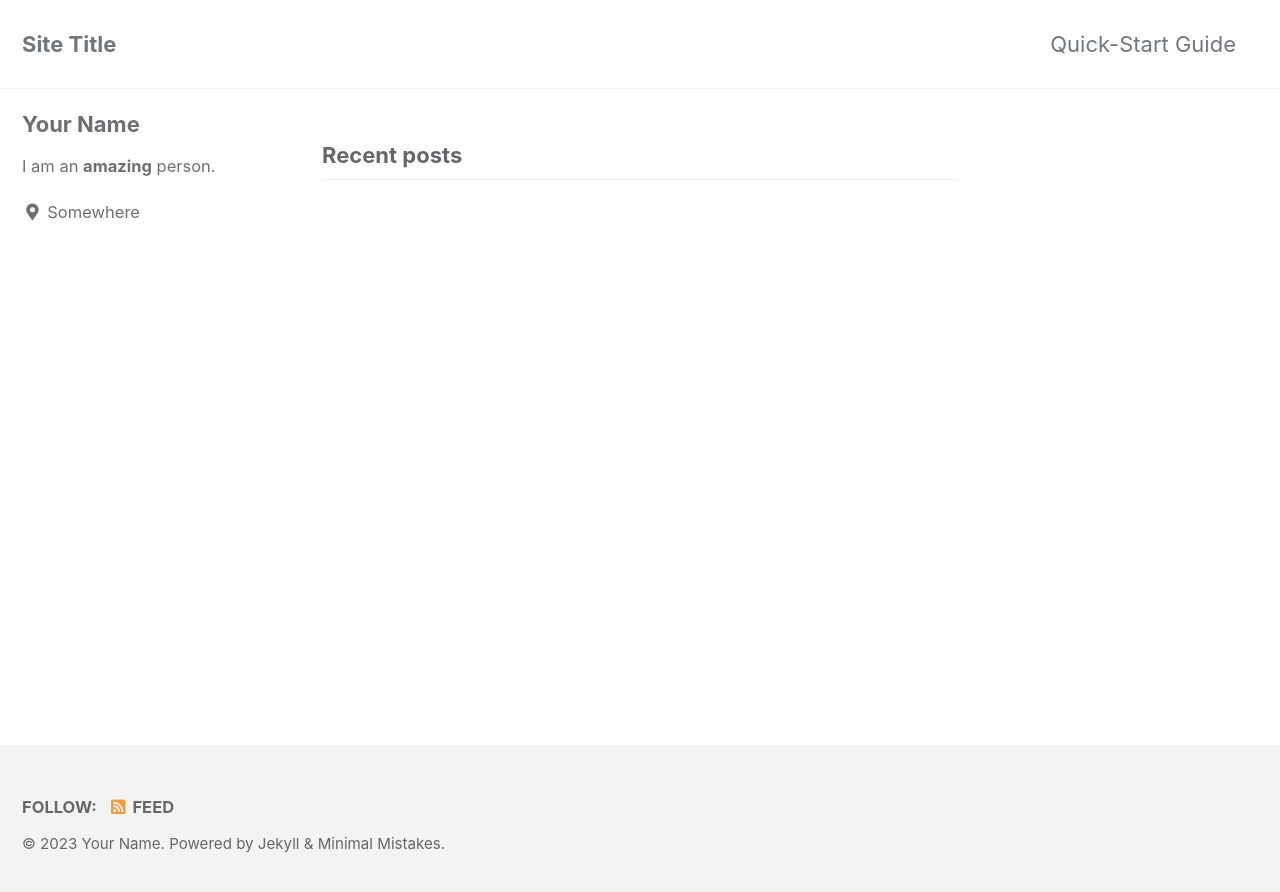
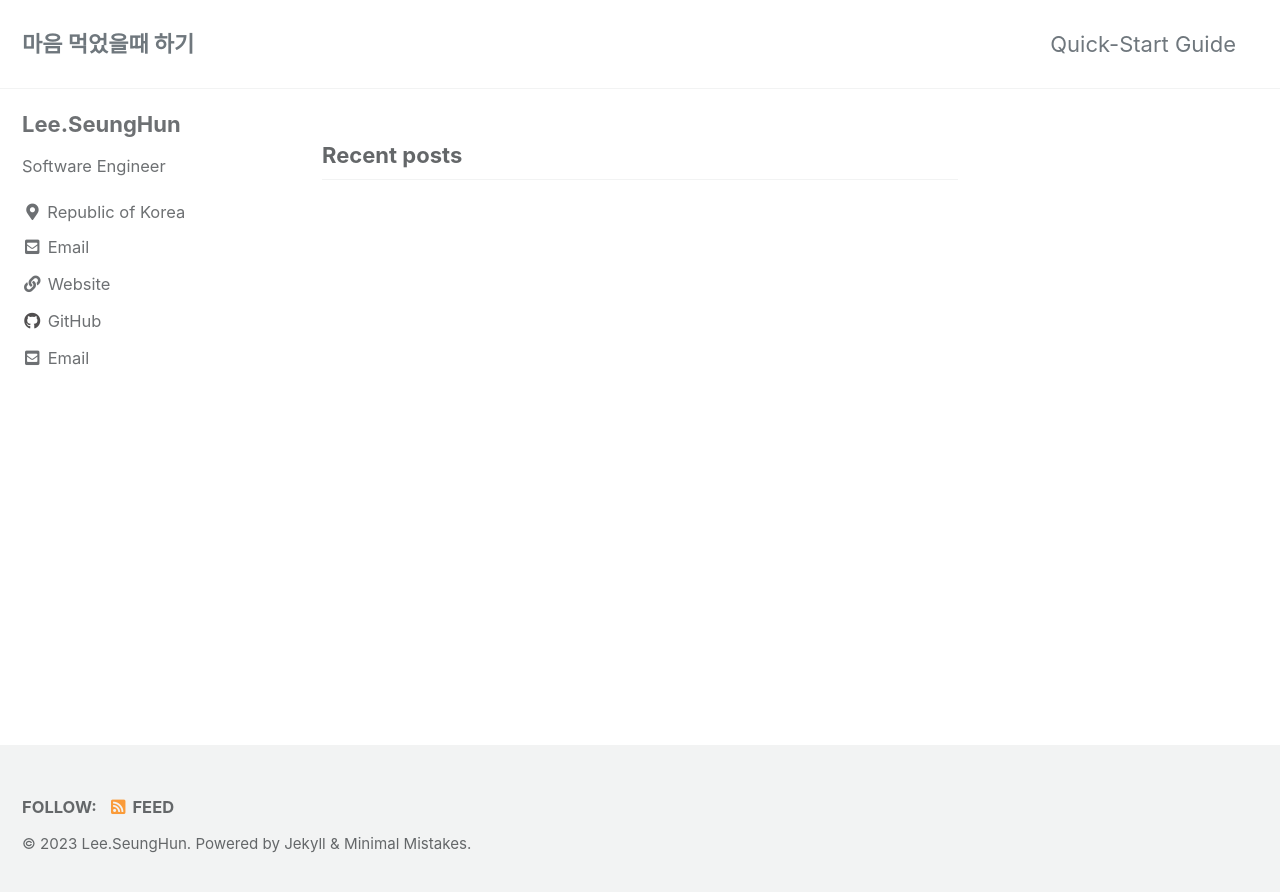
Before and after one commit to ac2dia/ac2dia.github.io, a Jekyll site: the page built from index.html, in a window 1280 px wide. Shown: the top 892 px of the page. Built offline with Jekyll 4.4.1, drawn with Linux system fonts in a browser that asks for light colours; cached includes are drawn as plain includes; the list of posts is cut into pages by our own code.

Commit message:
[블로그] 설정 변경

```diff
--- a/_config.yml
+++ b/_config.yml
@@ -12,153 +12,127 @@
 
 # theme                  : "minimal-mistakes-jekyll"
 # remote_theme           : "mmistakes/minimal-mistakes"
-minimal_mistakes_skin    : "default" # "air", "aqua", "contrast", "dark", "dirt", "neon", "mint", "plum", "sunrise"
+minimal_mistakes_skin: 'default' # "air", "aqua", "contrast", "dark", "dirt", "neon", "mint", "plum", "sunrise"
 
 # Site Settings
-locale                   : "en-US"
-title                    : "Site Title"
-title_separator          : "-"
-subtitle                 : # site tagline that appears below site title in masthead
-name                     : "Your Name"
-description              : "An amazing website."
-url                      : # the base hostname & protocol for your site e.g. "https://mmistakes.github.io"
-baseurl                  : # the subpath of your site, e.g. "/blog"
-repository               : # GitHub username/repo-name e.g. "mmistakes/minimal-mistakes"
-teaser                   : # path of fallback teaser image, e.g. "/assets/images/500x300.png"
-logo                     : # path of logo image to display in the masthead, e.g. "/assets/images/88x88.png"
-masthead_title           : # overrides the website title displayed in the masthead, use " " for no title
+locale: 'en-US'
+title: '마음 먹었을때 하기'
+title_separator: '-'
+subtitle: # site tagline that appears below site title in masthead
+name: 'Lee.SeungHun'
+description: 'An amazing website.'
+url: # the base hostname & protocol for your site e.g. "https://mmistakes.github.io"
+baseurl: # the subpath of your site, e.g. "/blog"
+repository: # GitHub username/repo-name e.g. "mmistakes/minimal-mistakes"
+teaser: # path of fallback teaser image, e.g. "/assets/images/500x300.png"
+logo: # path of logo image to display in the masthead, e.g. "/assets/images/88x88.png"
+masthead_title: # overrides the website title displayed in the masthead, use " " for no title
 # breadcrumbs            : false # true, false (default)
-words_per_minute         : 200
+words_per_minute: 200
 comments:
-  provider               : # false (default), "disqus", "discourse", "facebook", "staticman", "staticman_v2", "utterances", "giscus", "custom"
+  provider: # false (default), "disqus", "discourse", "facebook", "staticman", "staticman_v2", "utterances", "giscus", "custom"
   disqus:
-    shortname            : # https://help.disqus.com/customer/portal/articles/466208-what-s-a-shortname-
+    shortname: # https://help.disqus.com/customer/portal/articles/466208-what-s-a-shortname-
   discourse:
-    server               : # https://meta.discourse.org/t/embedding-discourse-comments-via-javascript/31963 , e.g.: meta.discourse.org
+    server: # https://meta.discourse.org/t/embedding-discourse-comments-via-javascript/31963 , e.g.: meta.discourse.org
   facebook:
     # https://developers.facebook.com/docs/plugins/comments
-    appid                :
-    num_posts            : # 5 (default)
-    colorscheme          : # "light" (default), "dark"
+    appid:
+    num_posts: # 5 (default)
+    colorscheme: # "light" (default), "dark"
   utterances:
-    theme                : # "github-light" (default), "github-dark"
-    issue_term           : # "pathname" (default)
+    theme: # "github-light" (default), "github-dark"
+    issue_term: # "pathname" (default)
   giscus:
-    repo_id              : # Shown during giscus setup at https://giscus.app
-    category_name        : # Full text name of the category
-    category_id          : # Shown during giscus setup at https://giscus.app
-    discussion_term      : # "pathname" (default), "url", "title", "og:title"
-    reactions_enabled    : # '1' for enabled (default), '0' for disabled
-    theme                : # "light" (default), "dark", "dark_dimmed", "transparent_dark", "preferred_color_scheme"
+    repo_id: # Shown during giscus setup at https://giscus.app
+    category_name: # Full text name of the category
+    category_id: # Shown during giscus setup at https://giscus.app
+    discussion_term: # "pathname" (default), "url", "title", "og:title"
+    reactions_enabled: # '1' for enabled (default), '0' for disabled
+    theme: # "light" (default), "dark", "dark_dimmed", "transparent_dark", "preferred_color_scheme"
   staticman:
-    branch               : # "master"
-    endpoint             : # "https://{your Staticman v3 API}/v3/entry/github/"
+    branch: # "master"
+    endpoint: # "https://{your Staticman v3 API}/v3/entry/github/"
 reCaptcha:
-  siteKey                :
-  secret                 :
+  siteKey:
+  secret:
 atom_feed:
-  path                   : # blank (default) uses feed.xml
-  hide                   : # true, false (default)
-search                   : # true, false (default)
-search_full_content      : # true, false (default)
-search_provider          : # lunr (default), algolia, google
+  path: # blank (default) uses feed.xml
+  hide: # true, false (default)
+search: # true, false (default)
+search_full_content: # true, false (default)
+search_provider: # lunr (default), algolia, google
 lunr:
-  search_within_pages    : # true, false (default)
+  search_within_pages: # true, false (default)
 algolia:
-  application_id         : # YOUR_APPLICATION_ID
-  index_name             : # YOUR_INDEX_NAME
-  search_only_api_key    : # YOUR_SEARCH_ONLY_API_KEY
-  powered_by             : # true (default), false
+  application_id: # YOUR_APPLICATION_ID
+  index_name: # YOUR_INDEX_NAME
+  search_only_api_key: # YOUR_SEARCH_ONLY_API_KEY
+  powered_by: # true (default), false
 google:
-  search_engine_id       : # YOUR_SEARCH_ENGINE_ID
-  instant_search         : # false (default), true
+  search_engine_id: # YOUR_SEARCH_ENGINE_ID
+  instant_search: # false (default), true
 # SEO Related
-google_site_verification :
-bing_site_verification   :
-naver_site_verification  :
-yandex_site_verification :
-baidu_site_verification  :
+google_site_verification:
+bing_site_verification:
+naver_site_verification:
+yandex_site_verification:
+baidu_site_verification:
 
 # Social Sharing
 twitter:
-  username               :
+  username:
 facebook:
-  username               :
-  app_id                 :
-  publisher              :
-og_image                 : # Open Graph/Twitter default site image
+  username:
+  app_id:
+  publisher:
+og_image: # Open Graph/Twitter default site image
 # For specifying social profiles
 # - https://developers.google.com/structured-data/customize/social-profiles
 social:
-  type                   : # Person or Organization (defaults to Person)
-  name                   : # If the user or organization name differs from the site's name
+  type: # Person or Organization (defaults to Person)
+  name: # If the user or organization name differs from the site's name
   links: # An array of links to social media profiles
 
 # Analytics
 analytics:
-  provider               : false # false (default), "google", "google-universal", "google-gtag", "custom"
+  provider: false # false (default), "google", "google-universal", "google-gtag", "custom"
   google:
-    tracking_id          :
-    anonymize_ip         : # true, false (default)
-
+    tracking_id:
+    anonymize_ip: # true, false (default)
 
 # Site Author
 author:
-  name             : "Your Name"
-  avatar           : # path of avatar image, e.g. "/assets/images/bio-photo.jpg"
-  bio              : "I am an **amazing** person."
-  location         : "Somewhere"
-  email            :
+  name: 'Lee.SeungHun'
+  avatar: # path of avatar image, e.g. "/assets/images/bio-photo.jpg"
+  bio: 'Software Engineer'
+  location: 'Republic of Korea'
+  email: 'ac2dia@gmail.com'
   links:
-    - label: "Email"
-      icon: "fas fa-fw fa-envelope-square"
-      # url: "mailto:your.name@email.com"
-    - label: "Website"
-      icon: "fas fa-fw fa-link"
-      # url: "https://your-website.com"
-    - label: "Twitter"
-      icon: "fab fa-fw fa-twitter-square"
-      # url: "https://twitter.com/"
-    - label: "Facebook"
-      icon: "fab fa-fw fa-facebook-square"
-      # url: "https://facebook.com/"
-    - label: "GitHub"
-      icon: "fab fa-fw fa-github"
-      # url: "https://github.com/"
-    - label: "Instagram"
-      icon: "fab fa-fw fa-instagram"
-      # url: "https://instagram.com/"
+    - label: 'Email'
+      icon: 'fas fa-fw fa-envelope-square'
+      url: 'ac2dia@gmail.com'
+    - label: 'Website'
+      icon: 'fas fa-fw fa-link'
+      url: 'https://ac2dia.github.io'
+    - label: 'GitHub'
+      icon: 'fab fa-fw fa-github'
+      url: 'https://github.com/ac2dia'
 
 # Site Footer
 footer:
   links:
-    - label: "Twitter"
-      icon: "fab fa-fw fa-twitter-square"
+    - label: 'GitHub'
+      icon: 'fab fa-fw fa-github'
       # url:
-    - label: "Facebook"
-      icon: "fab fa-fw fa-facebook-square"
-      # url:
-    - label: "GitHub"
-      icon: "fab fa-fw fa-github"
-      # url:
-    - label: "GitLab"
-      icon: "fab fa-fw fa-gitlab"
-      # url:
-    - label: "Bitbucket"
-      icon: "fab fa-fw fa-bitbucket"
-      # url:
-    - label: "Instagram"
-      icon: "fab fa-fw fa-instagram"
-      # url:
-
 
 # Reading Files
 include:
   - .htaccess
   - _pages
 exclude:
-  - "*.sublime-project"
-  - "*.sublime-workspace"
+  - '*.sublime-project'
+  - '*.sublime-workspace'
   - vendor
   - .asset-cache
   - .bundle
@@ -186,9 +160,8 @@ exclude:
 keep_files:
   - .git
   - .svn
-encoding: "utf-8"
-markdown_ext: "markdown,mkdown,mkdn,mkd,md"
-
+encoding: 'utf-8'
+markdown_ext: 'markdown,mkdown,mkdn,mkd,md'
 
 # Conversion
 markdown: kramdown
@@ -196,7 +169,6 @@ highlighter: rouge
 lsi: false
 excerpt_separator: "\n\n"
 incremental: false
-
 
 # Markdown Processing
 kramdown:
@@ -209,19 +181,16 @@ kramdown:
   smart_quotes: lsquo,rsquo,ldquo,rdquo
   enable_coderay: false
 
-
 # Sass/SCSS
 sass:
   sass_dir: _sass
   style: compressed # https://sass-lang.com/documentation/file.SASS_REFERENCE.html#output_style
-
 
 # Outputting
 permalink: /:categories/:title/
 paginate: 5 # amount of posts to show
 paginate_path: /page:num/
 timezone: # https://en.wikipedia.org/wiki/List_of_tz_database_time_zones
-
 
 # Plugins (previously gems:)
 plugins:
@@ -238,7 +207,6 @@ whitelist:
   - jekyll-gist
   - jekyll-feed
   - jekyll-include-cache
-
 
 # Archives
 #  Type
@@ -268,7 +236,6 @@ tag_archive:
 #     category: /categories/:name/
 #     tag: /tags/:name/
 
-
 # HTML Compression
 # - https://jch.penibelst.de/
 compress_html:
@@ -276,12 +243,11 @@ compress_html:
   ignore:
     envs: development
 
-
 # Defaults
 defaults:
   # _posts
   - scope:
-      path: ""
+      path: ''
       type: posts
     values:
       layout: single
```
